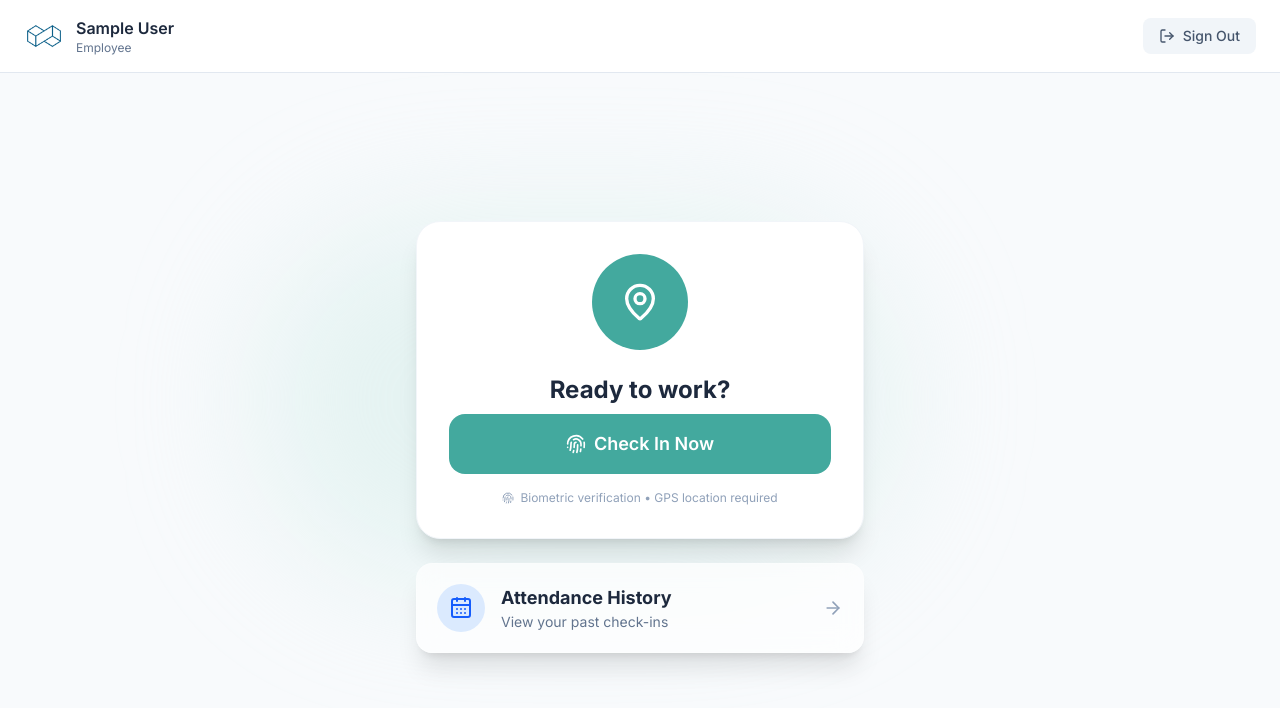
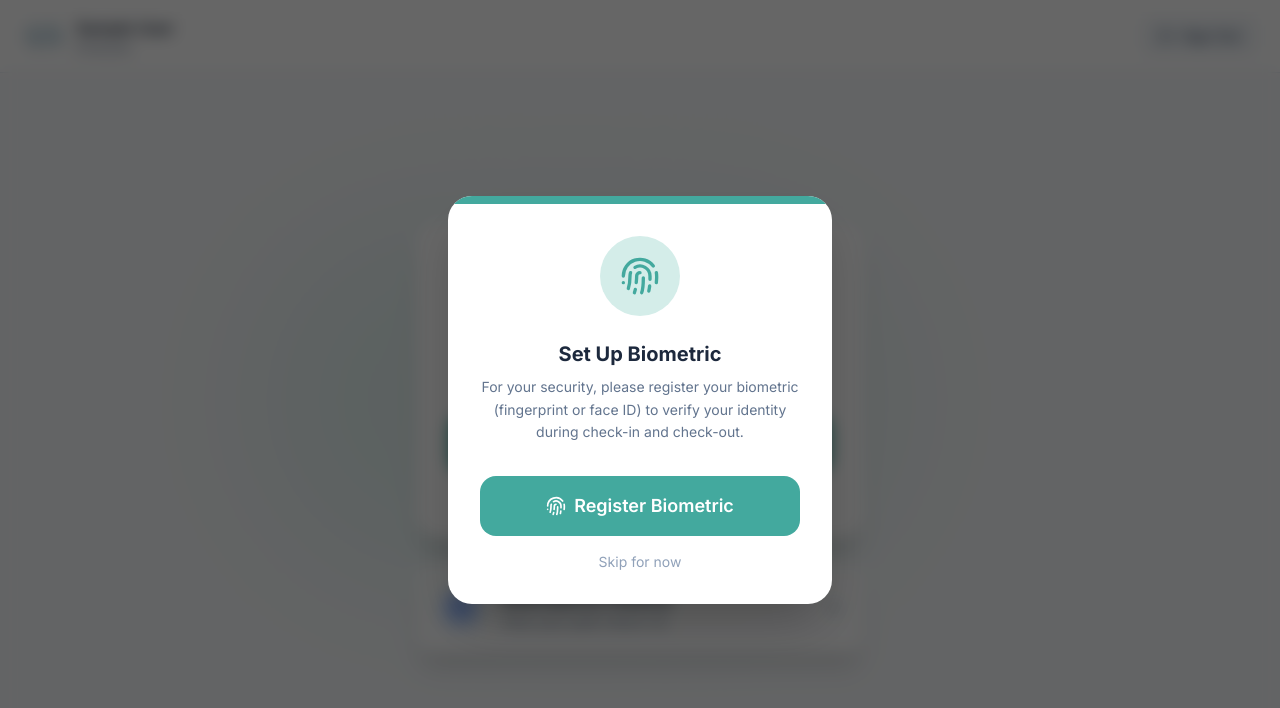
Before and after one commit to BorhanTarek/Attendance-MM, a Next.js app: page /dashboard in a window 1280 px wide. Shown: the top 708 px of the page. Built offline with nearby package versions, Linux system fonts and the light colour scheme; no server answers; the database is empty; sample sign-in values are in the browser's storage.

Commit message:
Add biometric setup modal on first employee login

```diff
--- /dev/null
+++ b/src/app/api/biometric/register/route.ts
@@ -0,0 +1,24 @@
+import { NextResponse } from "next/server";
+import { getServerSession } from "next-auth";
+import { authOptions } from "../../auth/[...nextauth]/route";
+import { prisma } from "@/lib/prisma";
+
+export async function POST(req: Request) {
+  try {
+    const session = await getServerSession(authOptions);
+
+    if (!session || !session.user) {
+      return NextResponse.json({ error: "Unauthorized" }, { status: 401 });
+    }
+
+    await prisma.user.update({
+      where: { id: session.user.id },
+      data: { biometricRegistered: true },
+    });
+
+    return NextResponse.json({ success: true, message: "Biometric registered successfully!" });
+  } catch (error) {
+    console.error("Biometric registration error:", error);
+    return NextResponse.json({ error: "Internal server error" }, { status: 500 });
+  }
+}
--- a/src/app/dashboard/page.tsx
+++ b/src/app/dashboard/page.tsx
@@ -3,6 +3,7 @@ import { authOptions } from "../api/auth/[...nextauth]/route";
 import { redirect } from "next/navigation";
 import { prisma } from "@/lib/prisma";
 import AttendanceCard from "@/components/AttendanceCard";
+import BiometricSetup from "@/components/BiometricSetup";
 import { CalendarDays, ArrowRight } from "lucide-react";
 import LogoutButton from "@/components/LogoutButton";
 import Link from "next/link";
@@ -14,6 +15,12 @@ export default async function DashboardPage() {
   if (!session) {
     redirect("/login");
   }
+
+  // Get user biometric status
+  const user = await prisma.user.findUnique({
+    where: { id: session.user.id },
+    select: { biometricRegistered: true },
+  });
 
   // Find today's latest log for the Check-In Card
   const startOfDay = new Date();
@@ -35,6 +42,7 @@ export default async function DashboardPage() {
   });
 
   const isActive = latestLog?.status === "SUCCESS" && !latestLog.checkOutTime;
+  const needsBiometricSetup = !user?.biometricRegistered;
 
   return (
     <div className="min-h-screen bg-slate-50 flex flex-col">
@@ -84,6 +92,9 @@ export default async function DashboardPage() {
           </Link>
         </div>
       </main>
+
+      {/* Biometric Setup Modal - shows on first login */}
+      {needsBiometricSetup && <BiometricSetup />}
     </div>
   );
 }
--- /dev/null
+++ b/src/components/BiometricSetup.tsx
@@ -0,0 +1,169 @@
+"use client";
+
+import { useState } from "react";
+import { motion, AnimatePresence } from "framer-motion";
+import { Fingerprint, Loader2, CheckCircle2, ShieldAlert, X } from "lucide-react";
+import { useRouter } from "next/navigation";
+import { verifyBiometric } from "@/lib/biometric";
+
+export default function BiometricSetup() {
+  const router = useRouter();
+  const [step, setStep] = useState<"prompt" | "verifying" | "success" | "failed">("prompt");
+  const [dismissed, setDismissed] = useState(false);
+
+  const handleSetup = async () => {
+    setStep("verifying");
+
+    const verified = await verifyBiometric();
+
+    if (verified) {
+      // Mark as registered on the server
+      try {
+        await fetch("/api/biometric/register", { method: "POST" });
+        setStep("success");
+        setTimeout(() => router.refresh(), 2000);
+      } catch {
+        setStep("failed");
+      }
+    } else {
+      setStep("failed");
+    }
+  };
+
+  if (dismissed) return null;
+
+  return (
+    <AnimatePresence>
+      <motion.div
+        initial={{ opacity: 0 }}
+        animate={{ opacity: 1 }}
+        exit={{ opacity: 0 }}
+        className="fixed inset-0 z-50 flex items-center justify-center bg-black/60 backdrop-blur-sm p-4"
+      >
+        <motion.div
+          initial={{ scale: 0.9, opacity: 0, y: 20 }}
+          animate={{ scale: 1, opacity: 1, y: 0 }}
+          exit={{ scale: 0.9, opacity: 0 }}
+          className="bg-white rounded-3xl shadow-2xl overflow-hidden max-w-sm w-full"
+        >
+          {/* Header bar */}
+          <div className="h-2 bg-primary-600" />
+
+          <div className="p-8 flex flex-col items-center text-center">
+            <AnimatePresence mode="wait">
+              {step === "prompt" && (
+                <motion.div
+                  key="prompt"
+                  initial={{ opacity: 0, y: 10 }}
+                  animate={{ opacity: 1, y: 0 }}
+                  exit={{ opacity: 0, y: -10 }}
+                  className="flex flex-col items-center"
+                >
+                  <div className="w-20 h-20 rounded-full bg-primary-100 flex items-center justify-center mb-6">
+                    <Fingerprint className="w-10 h-10 text-primary-600" />
+                  </div>
+
+                  <h2 className="text-xl font-bold text-slate-800 mb-2">
+                    Set Up Biometric
+                  </h2>
+                  <p className="text-slate-500 text-sm mb-8 leading-relaxed">
+                    For your security, please register your biometric (fingerprint or face ID) to verify your identity during check-in and check-out.
+                  </p>
+
+                  <button
+                    onClick={handleSetup}
+                    className="w-full py-4 rounded-2xl font-semibold text-lg text-white bg-primary-600 hover:bg-primary-700 transition-all active:scale-[0.98] flex items-center justify-center gap-2"
+                  >
+                    <Fingerprint className="w-5 h-5" />
+                    Register Biometric
+                  </button>
+
+                  <button
+                    onClick={() => setDismissed(true)}
+                    className="mt-4 text-sm text-slate-400 hover:text-slate-600 transition-colors"
+                  >
+                    Skip for now
+                  </button>
+                </motion.div>
+              )}
+
+              {step === "verifying" && (
+                <motion.div
+                  key="verifying"
+                  initial={{ opacity: 0, y: 10 }}
+                  animate={{ opacity: 1, y: 0 }}
+                  exit={{ opacity: 0, y: -10 }}
+                  className="flex flex-col items-center py-8"
+                >
+                  <div className="w-20 h-20 rounded-full bg-blue-100 flex items-center justify-center mb-6">
+                    <Loader2 className="w-10 h-10 text-blue-600 animate-spin" />
+                  </div>
+                  <h2 className="text-xl font-bold text-slate-800 mb-2">
+                    Verifying...
+                  </h2>
+                  <p className="text-slate-500 text-sm">
+                    Please use your fingerprint or face ID when prompted.
+                  </p>
+                </motion.div>
+              )}
+
+              {step === "success" && (
+                <motion.div
+                  key="success"
+                  initial={{ opacity: 0, scale: 0.9 }}
+                  animate={{ opacity: 1, scale: 1 }}
+                  exit={{ opacity: 0 }}
+                  className="flex flex-col items-center py-8"
+                >
+                  <div className="w-20 h-20 rounded-full bg-emerald-100 flex items-center justify-center mb-6">
+                    <CheckCircle2 className="w-10 h-10 text-emerald-600" />
+                  </div>
+                  <h2 className="text-xl font-bold text-slate-800 mb-2">
+                    Biometric Registered!
+                  </h2>
+                  <p className="text-slate-500 text-sm">
+                    Your identity is now verified. Redirecting...
+                  </p>
+                </motion.div>
+              )}
+
+              {step === "failed" && (
+                <motion.div
+                  key="failed"
+                  initial={{ opacity: 0, y: 10 }}
+                  animate={{ opacity: 1, y: 0 }}
+                  exit={{ opacity: 0, y: -10 }}
+                  className="flex flex-col items-center"
+                >
+                  <div className="w-20 h-20 rounded-full bg-amber-100 flex items-center justify-center mb-6">
+                    <ShieldAlert className="w-10 h-10 text-amber-600" />
+                  </div>
+                  <h2 className="text-xl font-bold text-slate-800 mb-2">
+                    Setup Failed
+                  </h2>
+                  <p className="text-slate-500 text-sm mb-8 leading-relaxed">
+                    Biometric verification was not completed. This could be because your device doesn't support it, or the attempt was cancelled. You can try again or skip for now.
+                  </p>
+
+                  <button
+                    onClick={() => setStep("prompt")}
+                    className="w-full py-4 rounded-2xl font-semibold text-lg text-white bg-primary-600 hover:bg-primary-700 transition-all active:scale-[0.98] flex items-center justify-center gap-2"
+                  >
+                    Try Again
+                  </button>
+
+                  <button
+                    onClick={() => setDismissed(true)}
+                    className="mt-4 text-sm text-slate-400 hover:text-slate-600 transition-colors"
+                  >
+                    Skip for now
+                  </button>
+                </motion.div>
+              )}
+            </AnimatePresence>
+          </div>
+        </motion.div>
+      </motion.div>
+    </AnimatePresence>
+  );
+}
```
Also changed, not shown: 1 other file (tests, documents, lock files or other folders).
